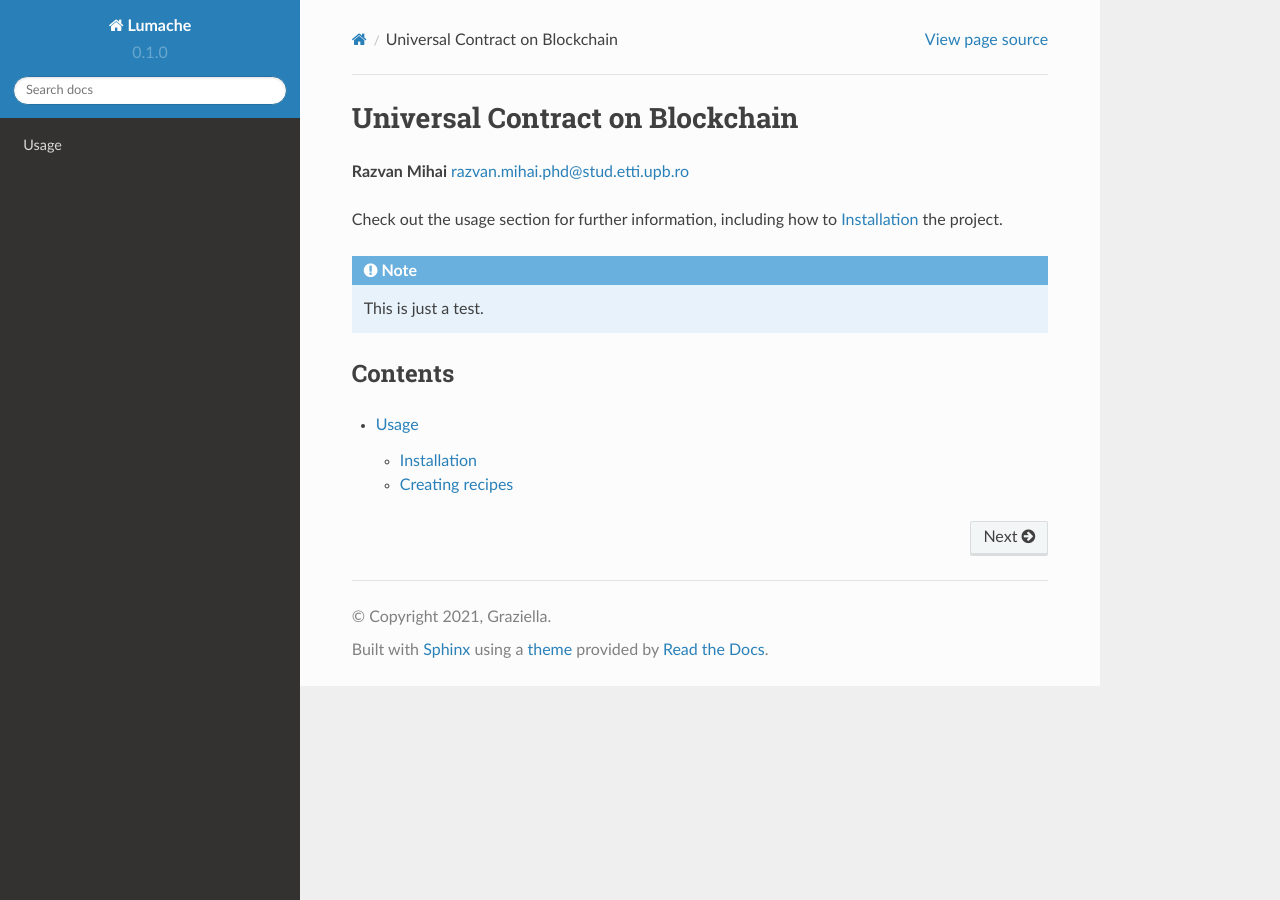
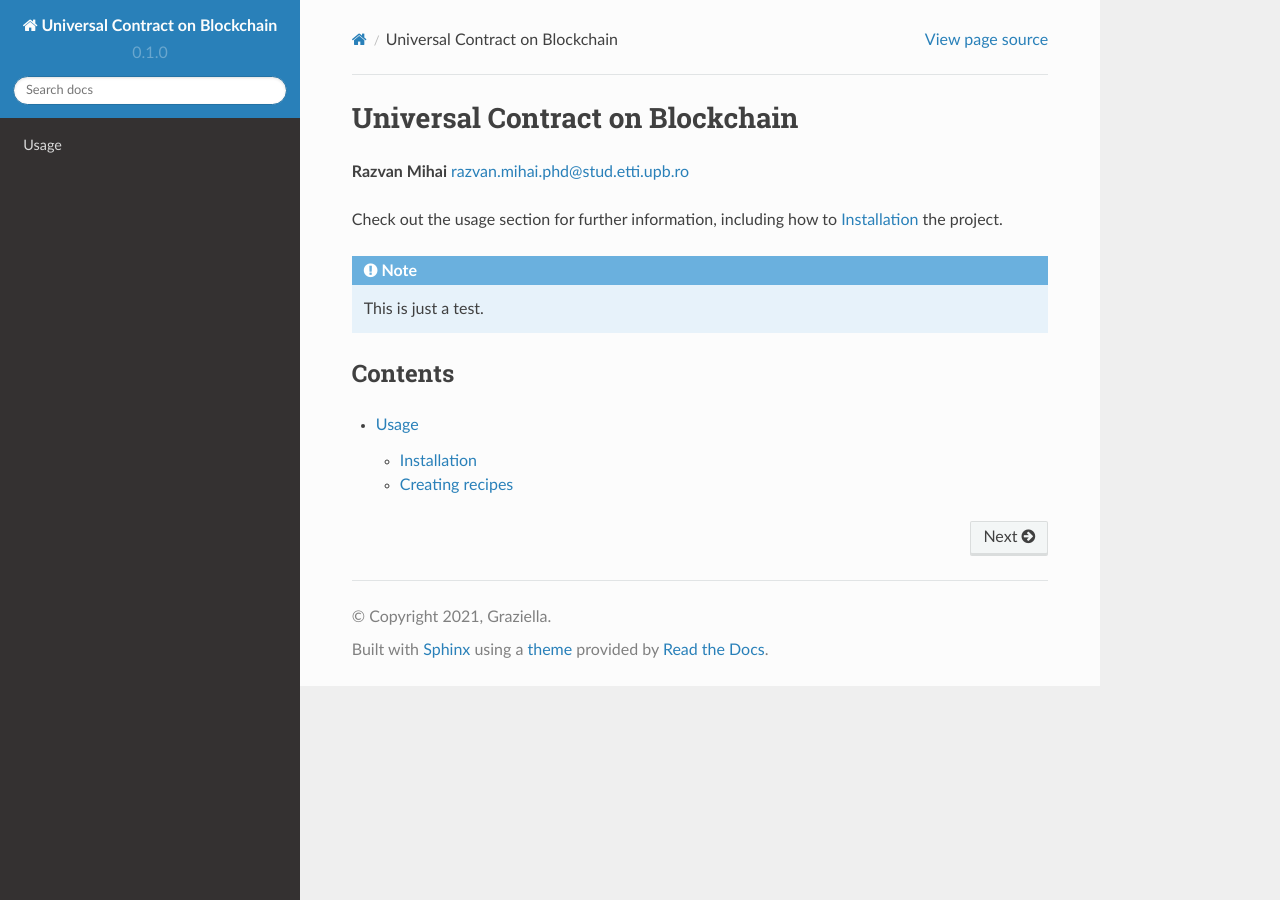
Before and after one commit to Aladeenb/Universal-Contract-on-Blockchain, a Sphinx documentation site: the page built from docs/source/index.rst, in a window 1280 px wide. Built offline with Sphinx 7.4.7 and the Read the Docs theme 2.0.0, drawn with Linux system fonts in a browser that asks for light colours; pages that are not in the unit, such as notebooks, are missing from menus.

Commit message:
Update conf.py

```diff
--- a/docs/source/conf.py
+++ b/docs/source/conf.py
@@ -2,7 +2,7 @@
 
 # -- Project information
 
-project = 'Lumache'
+project = 'Universal Contract on Blockchain'
 copyright = '2021, Graziella'
 author = 'Graziella'
 
```
